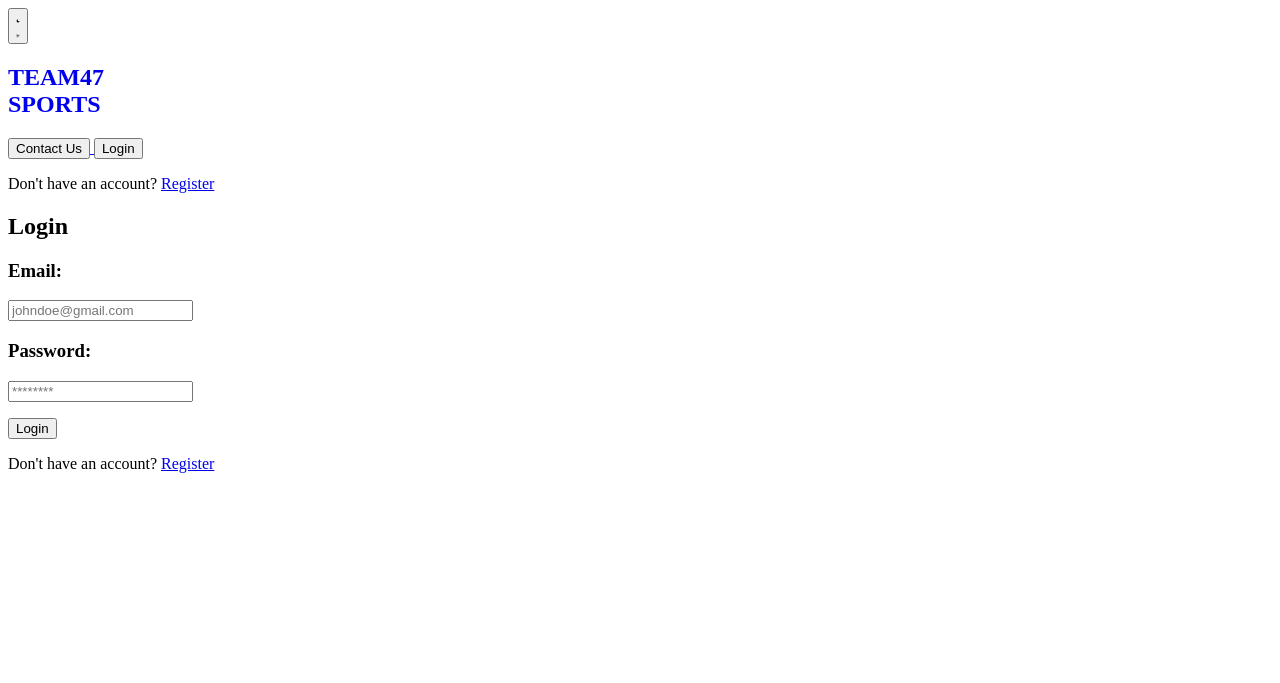
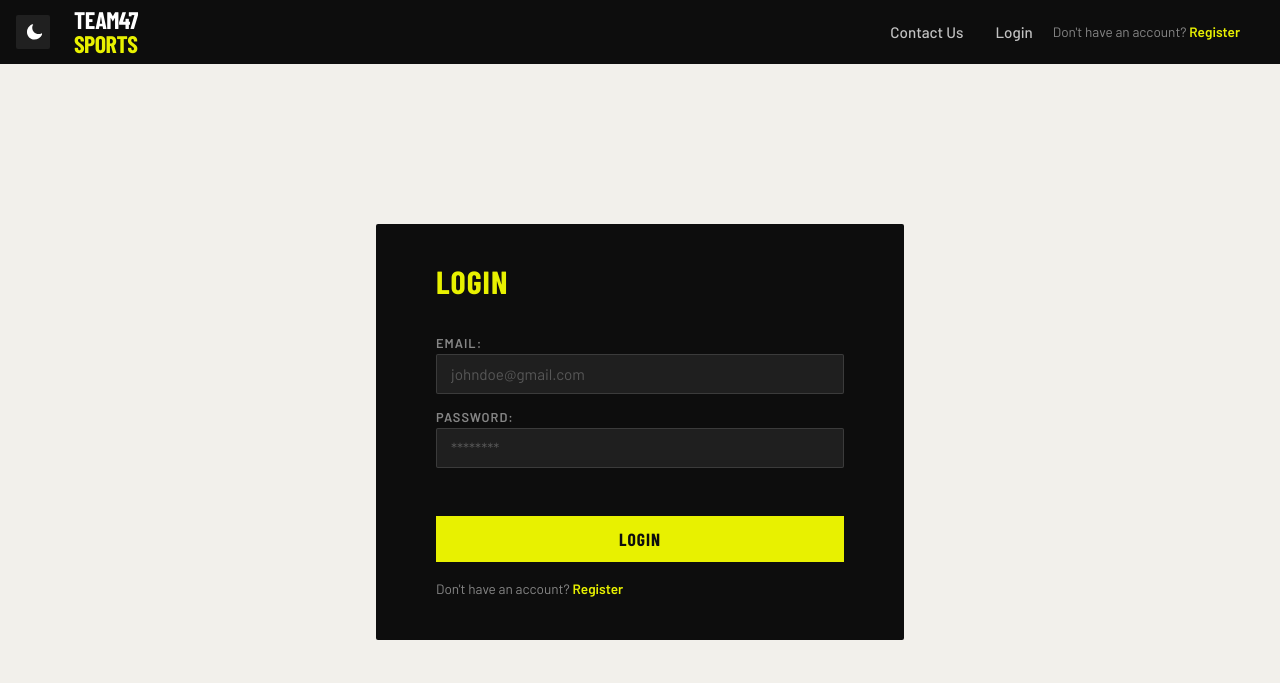
Before and after one commit to hamza-ahmed-nabil/team47, a plain HTML site: page login.html in a window 1280 px wide. Drawn offline with nearby package versions, Linux system fonts and the light colour scheme; the site is published under a folder, as on GitHub Pages, so addresses that start at the root find nothing; a web font is replaced by a local one.

Commit message:
Update login.html

```diff
--- a/login.html
+++ b/login.html
@@ -3,8 +3,8 @@
 <head>
   <meta charset="UTF-8">
   <meta name="viewport" content="width=device-width, initial-scale=1.0">
-  <link rel="stylesheet" href="/CSS/general.css">
-  <link rel="stylesheet" href="/CSS/login.css">
+  <link rel="stylesheet" href="CSS/general.css">
+  <link rel="stylesheet" href="CSS/login.css">
   <link href="https://fonts.googleapis.com/css2?family=Barlow+Condensed:ital,wght@0,600;0,700;0,800;0,900;1,800&family=Barlow:wght@400;500;600&display=swap" rel="stylesheet">
   <title>Deluxe - Home</title>
 </head>
```
